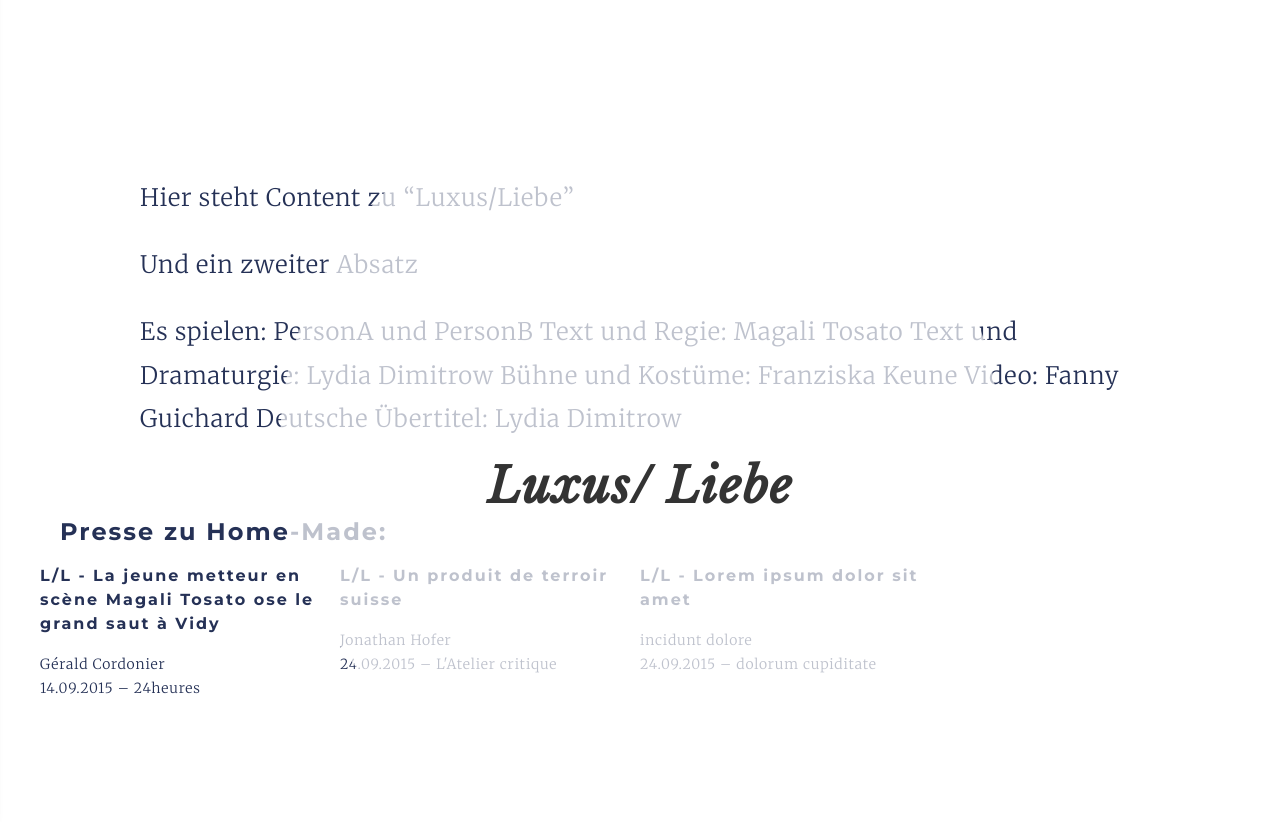
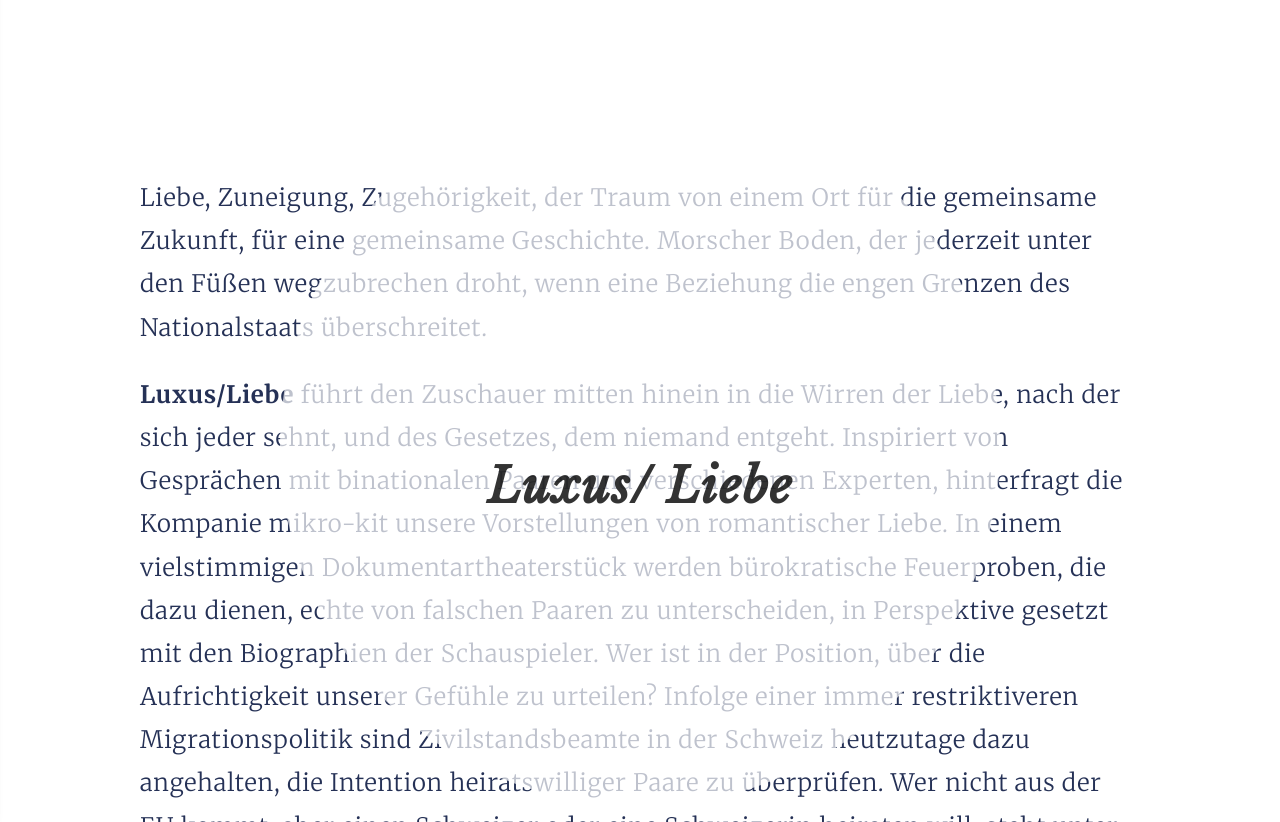
Before and after one commit to mikro-kit/mikro-kit.github.io, a Jekyll site: the page built from _projects/de/amour.md, in a window 1280 px wide and 900 px high, scrolled down 826 px, cut to the strip 78-900 px from the top of the window. Built offline with Jekyll 4.4.1, drawn with Linux system fonts in a browser that asks for light colours; some of the changed text lies outside the part shown.

Commit message:
Update amour_01.md
Erster Text

```diff
--- a/_projects/de/amour.md
+++ b/_projects/de/amour.md
@@ -3,19 +3,34 @@ title: Luxus/ Liebe
 subtitle:
 ref: pr-amour
 image: amourluxe
-quote: Luxus/Liebe DE QUOTE
-speaker: Luxus/Liebe DE Speaker
+quote: Hat die Liebe das Potential zur Utopie?
+speaker: Luxus/Liebe
 year: 2017
-location: Vidy, Berlin
+location: Théâtre de Vidy, Lausanne
 ---
 
-Hier steht Content zu "Luxus/Liebe"
+Liebe, Zuneigung, Zugehörigkeit, der Traum von einem Ort für die gemeinsame Zukunft, für eine gemeinsame Geschichte. Morscher Boden, der jederzeit unter den Füßen wegzubrechen droht, wenn eine Beziehung die engen Grenzen des Nationalstaats überschreitet.
 
-Und ein zweiter Absatz
+**Luxus/Liebe** führt den Zuschauer mitten hinein in die Wirren der Liebe, nach der sich jeder sehnt, und des Gesetzes, dem niemand entgeht.
+Inspiriert von Gesprächen mit binationalen Paaren und verschiedenen Experten, hinterfragt die Kompanie mikro-kit unsere Vorstellungen von romantischer Liebe. In einem vielstimmigen Dokumentartheaterstück werden bürokratische Feuerproben, die dazu dienen, echte von falschen Paaren zu unterscheiden, in Perspektive gesetzt mit den Biographien der Schauspieler. Wer ist in der Position, über die Aufrichtigkeit unserer Gefühle zu urteilen?
+Infolge einer immer restriktiveren Migrationspolitik sind Zivilstandsbeamte in der Schweiz heutzutage dazu angehalten, die Intention heiratswilliger Paare zu überprüfen. Wer nicht aus der EU kommt, aber einen Schweizer oder eine Schweizerin heiraten will, steht unter dem Verdacht, durch die Ehe lediglich das geltende Ausländerrecht umgehen zu wollen. Um ihre Landsleute vor etwaigem „emotionalen Betrug“ oder einem Missbrauch ihrer Gefühle zu schützen, nehmen die Beamten die Paare und das Wesen ihrer Beziehung unter die Lupe.
+Was sind wir bereit, für das Leben zu geben, das wir uns erträumen? Um mit dem Menschen
+zusammenzuleben, den wir lieben?
+**Luxus/Liebe** zeigt unser Potential auf, dem Verwaltetwerden etwas entgegenzusetzen und für das zukämpfen, das uns wichtig ist.
 
-Es spielen: PersonA und PersonB
-Text und Regie: Magali Tosato
-Text und Dramaturgie: Lydia Dimitrow
-Bühne und Kostüme: Franziska Keune
-Video: Fanny Guichard
-Deutsche Übertitel: Lydia Dimitrow
+**Es spielen:**
+Manuela Beltran Marulanda
+Charlotte Dumartheray
+Moanda Daddy Kamono
+Luis Alberto Rodriguez Martinez
+
+**Text und Regie:** Magali Tosato
+**Text und Dramaturgie:** Lydia Dimitrow
+**Bühnenbild und Kostüme:** Franziska Keune
+**Musik:** Hans Block
+**Licht:** Christophe Glanzmann
+**Regieassistenz:** Jean-Daniel Piguet
+
+**Deutsche Übertitel:** Lydia Dimitrow
+**Training d'Acteur (TAC):** Inez Cierna
+Premiere am 28.02. 2017 / Théâtre de Vidy-Lausanne
```
